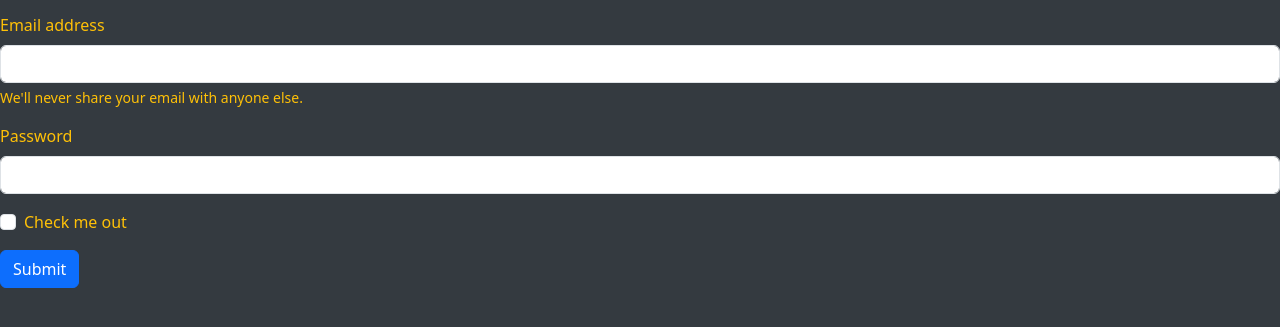
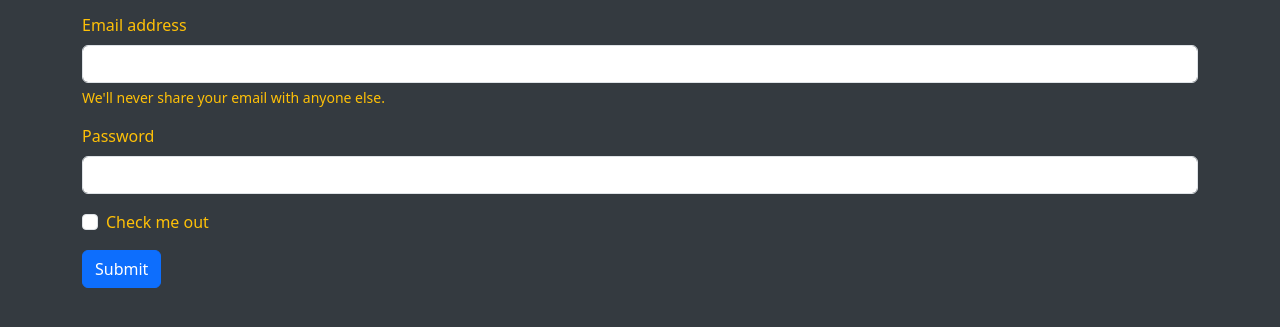
Before and after one commit to foxandrew78/codar, a plain HTML site: page Landing Page/index.html in a window 1280 px wide. Shown: the part 283-610 px from the top of the page. Drawn offline with nearby package versions, Linux system fonts and the light colour scheme.

Commit message:
ADD container, row, col to index.html

```diff
--- a/Landing Page/index.html
+++ b/Landing Page/index.html
@@ -16,10 +16,14 @@
         integrity="sha384-YvpcrYf0tY3lHB60NNkmXc5s9fDVZLESaAA55NDzOxhy9GkcIdslK1eN7N6jIeHz"
         crossorigin="anonymous"></script>
 
+    <div class="container">
+        <div class="row">
+            <div class="col">
                 <div class="logo-wrapper"><img src="Codar_Logo.png" alt="" class="img-fluid mt-4 mb-4"></div>
 
                 <section>
-        <p>We are currently building our website. In the meantime, if you need to contact us, please fill out the form.
+                    <p>We are currently building our website. In the meantime, if you need to contact us, please fill
+                        out the form.
                     </p>
                 </section>
 
@@ -39,6 +43,10 @@
                     </div>
                     <button type="submit" class="btn btn-primary">Submit</button>
                 </form>
+            </div>
+        </div>
+    </div>
+
 </body>
 
 </html>
```
Lines whose indentation alone changed are shown as unchanged.
